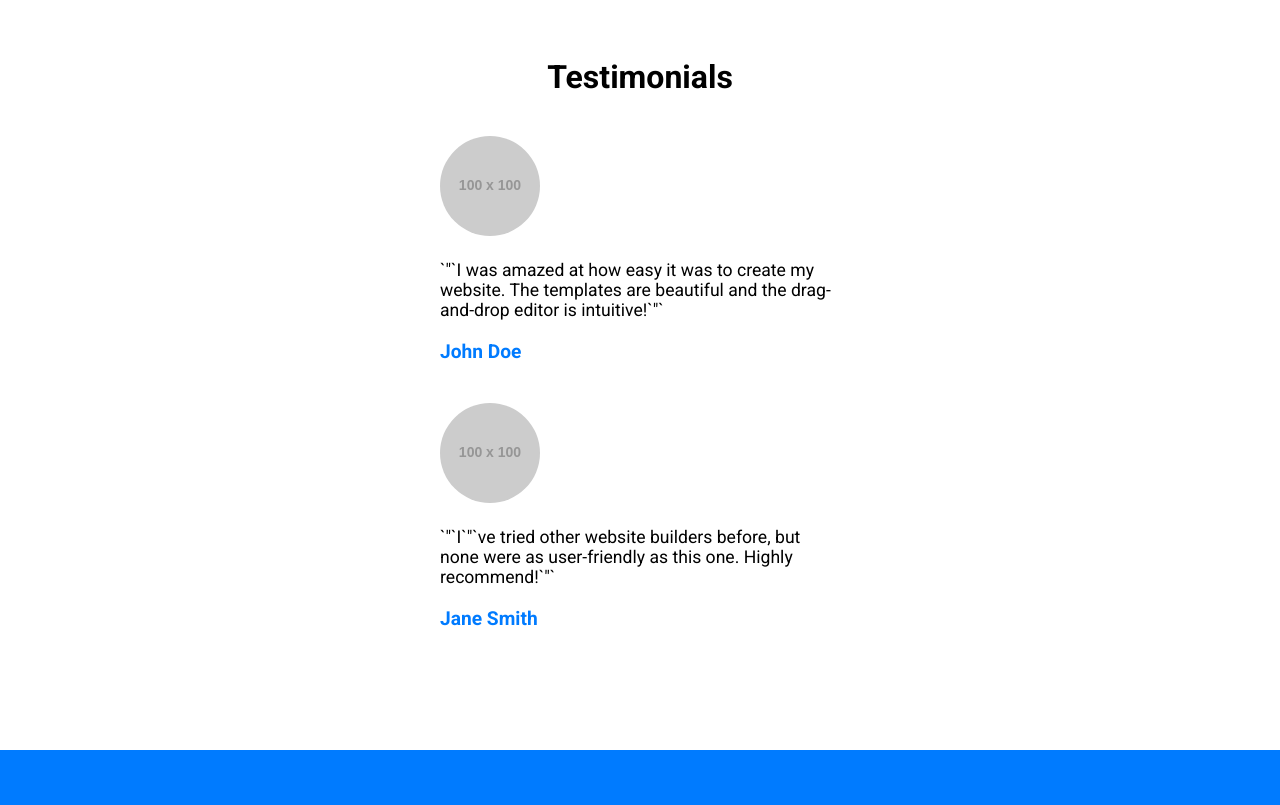
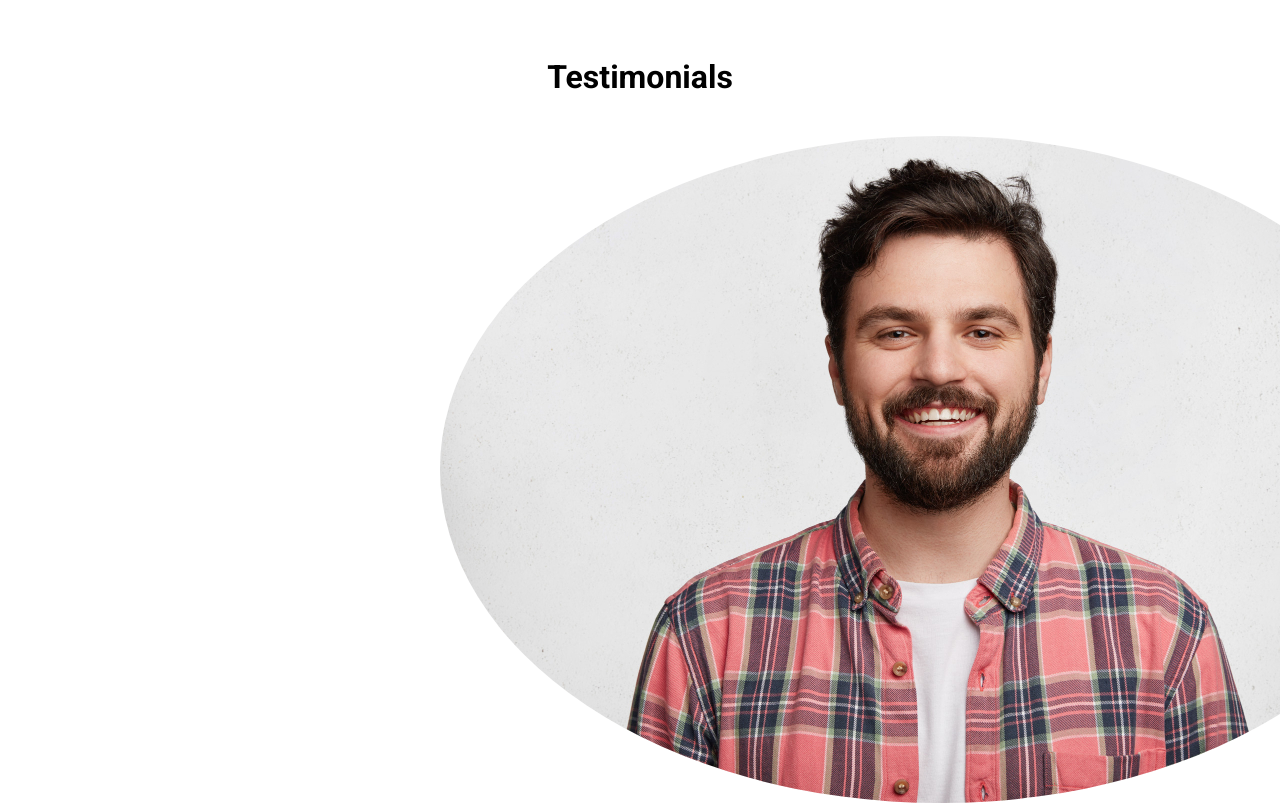
Before and after one commit to ankurhalder/OCTANET_FEBRUARY_LANDING_PAGE, a React (Vite) app: page / in a window 1280 px wide. Shown: the part 3680-4485 px from the top of the page. Built offline with nearby package versions, Linux system fonts and the light colour scheme; a web font is replaced by a local one.

Commit message:
Update testimonial images in Testimonials component

```diff
--- a/component/Testimonials.jsx
+++ b/component/Testimonials.jsx
@@ -1,11 +1,13 @@
 import { Fragment } from "react";
+import testimonial1Image from "/assets/testimonials/testimonial-1.jpg";
+import testimonial2Image from "/assets/testimonials/testimonial-2.jpg";
 function Testimonials() {
   return (
     <Fragment>
       <section className="testimonials">
         <h2>Testimonials</h2>
         <div className="testimonial">
-          <img src="https://via.placeholder.com/100" alt="Testimonial Avatar" />
+          <img src={testimonial1Image} alt="Testimonial 1" />
           <p>
             `&quot;`I was amazed at how easy it was to create my website. The
             templates are beautiful and the drag-and-drop editor is
@@ -14,7 +16,7 @@ function Testimonials() {
           <h3>John Doe</h3>
         </div>
         <div className="testimonial">
-          <img src="https://via.placeholder.com/100" alt="Testimonial Avatar" />
+          <img src={testimonial2Image} alt="Testimonial 2" />
           <p>
             `&quot;`I`&quot;`ve tried other website builders before, but none
             were as user-friendly as this one. Highly recommend!`&quot;`
```
